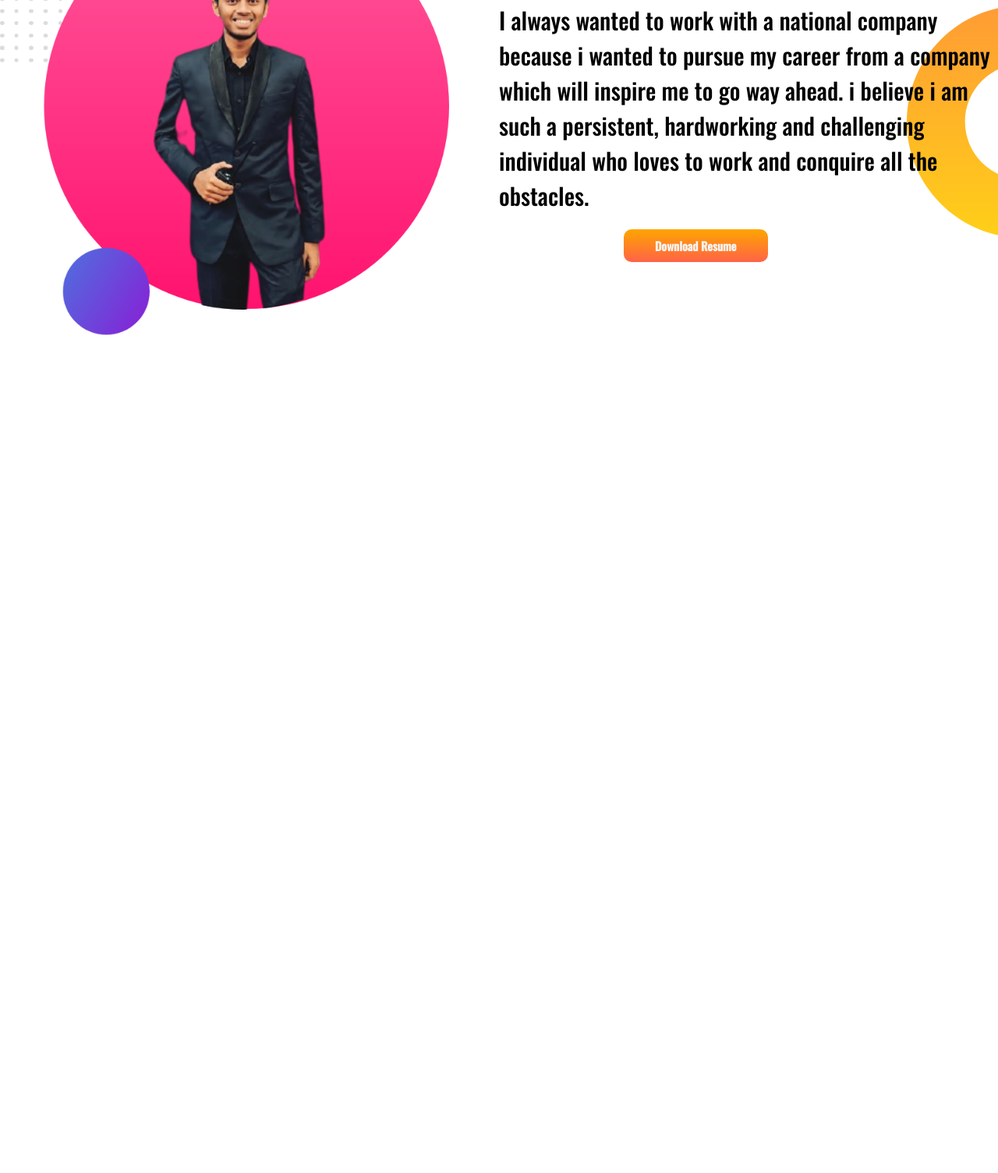
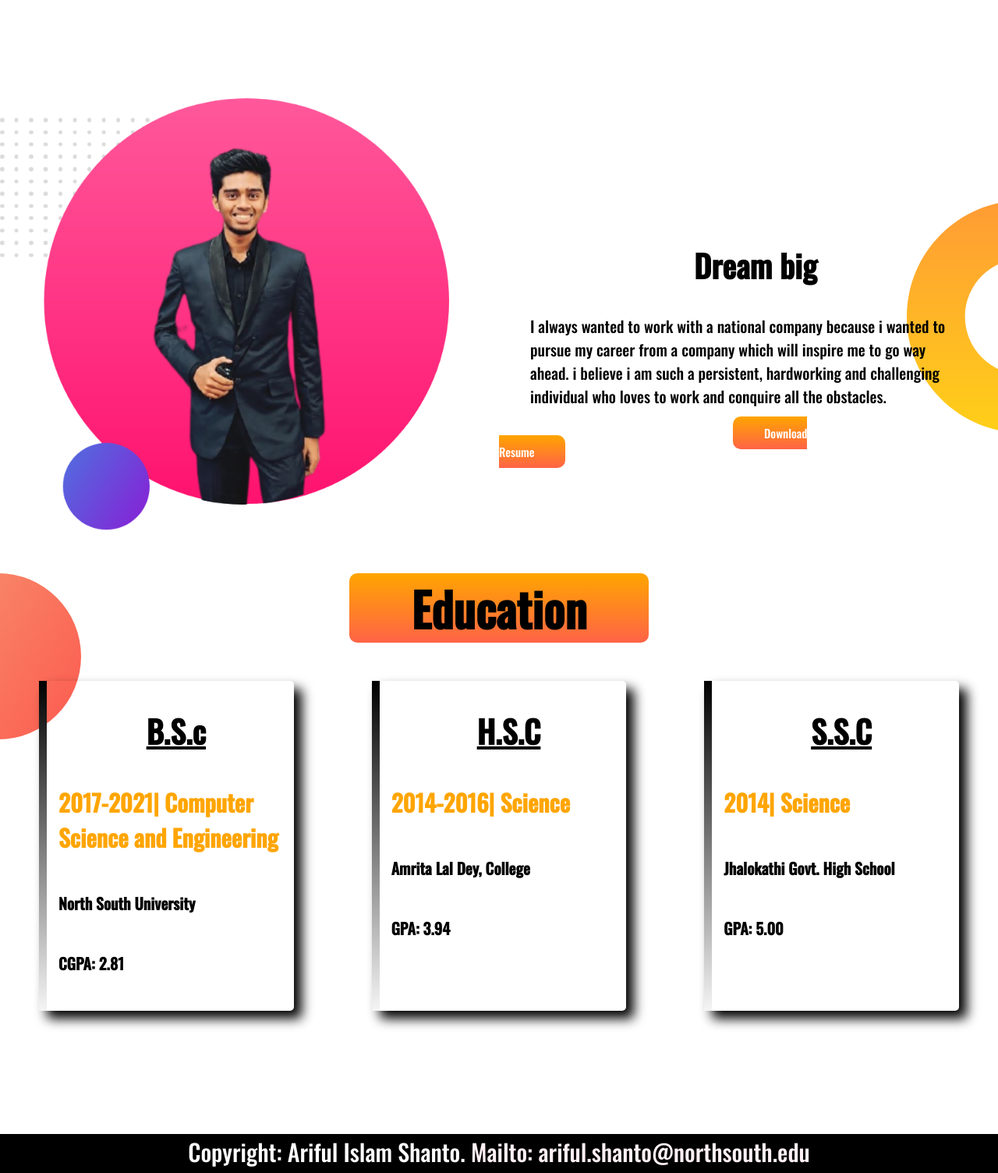
Before and after one commit to ArifulIslamShanto/Shanto-pHero-portfolio, a plain HTML site: page index.html in a window 1280 px wide. Shown: the part 829-2333 px from the top of the page at 78% size. Before the commit the page ends 1264 px from the top, so only its background shows below. Drawn offline with nearby package versions, Linux system fonts and the light colour scheme.

Commit message:
portfolio

```diff
--- a/index.html
+++ b/index.html
@@ -12,8 +12,8 @@
 </head>
 <body>
 
-    <section class="top-banner">
-        <div class="half-width">
+    <section class="top-banner flexible-container">
+        <div class="half-width" style="margin-top: 100px;">
             <h1>Welcome to</h1>
         <h1 class="orange-color"><span>Ariful Islam Shanto</span> Portfolio</h1>
         <h3>Front End Developer</h3>
@@ -29,18 +29,53 @@
         </div>
     </section>
 
-    <section class="dream">
+    <section class="dream flexible-container">
         <div class="half-width2">
             <img src="images/my-bg2.png" alt="My picture">
         </div>
 
-        <div class="half-width2">
-            <h2>Dream big</h2>
-            <p>I always wanted to work with a national company because i wanted to pursue my career from a company which will inspire me to go way ahead. i believe i am such a persistent, hardworking and challenging individual who loves to work and conquire all the obstacles. </p>
-
-            <a class="link-button" target="_blank" href="images/Ariful Islam Shanto resume.pdf"> Download Resume</a>
+        <div class="half-width2" style="margin-top: 150px;">
+            <h2 id="big">Dream big</h2>
+            <blockquote>I always wanted to work with a national company because i wanted to pursue my career from a company which will inspire me to go way ahead. i believe i am such a persistent, hardworking and challenging individual who loves to work and conquire all the obstacles.</blockquote>
+            <a class="link-button" target="_blank" href="images/Ariful Islam Shanto resume.pdf" style="margin: 300px;"> Download Resume</a>
         </div>
     </section>
 
+    <section class="education ">
+
+        <h1 style="margin-left: 35%; margin-right: 35%; text-align: center; border-radius: 10px; background-image: linear-gradient(orange, tomato);">Education</h1>
+
+        <div class="flexible-container">
+            <div id="edu-border3" class="thirty-width">
+                <h2>B.S.c</h2>
+                <h4 class="orange-color">2017-2021| Computer Science and Engineering</h4>
+                <h6>North South University</h6>
+                <h6>CGPA: 2.81</h6>
+            </div>
+
+            <div id="edu-border3" class="thirty-width">
+                <h2>H.S.C</h2>
+                <h4 class="orange-color">2014-2016| Science</h4>
+                <h6>Amrita Lal Dey, College</h6>
+                <h6>GPA: 3.94</h6>
+            </div>
+
+            <div id="edu-border3" class="thirty-width">
+                <h2>S.S.C</h2>
+                <h4 class="orange-color">2014| Science</h4>
+                <h6>Jhalokathi Govt. High School</h6>
+                <h6>GPA: 5.00</h6>
+
+            </div>
+        </div>
+
+    </section>
+
+    <footer>
+        <p>Copyright: Ariful Islam Shanto. <a href="mailto:ariful.shanto@northsouth.edu">Mailto: ariful.shanto@northsouth.edu</a></p>
+
+
+    </footer>
+
 </body>
 </html>
--- a/style.css
+++ b/style.css
@@ -16,7 +16,7 @@ p{
     color:orange;
     font-weight: bolder;
 }
-section{
+.flexible-container{
     display: flex;
 }
 .half-width{
@@ -30,13 +30,13 @@ section{
 .link-button{
     text-decoration: none;
     background-image: linear-gradient(orange, tomato);
-    color: whitesmoke;
+    color: white;
     text-align: center;
     padding: 10px 40px;
     border-radius: 10px;
     font-size: 15px;
-    font-weight: bold;
 
+    height: 20px;
 }
 
 .top-banner{
@@ -59,11 +59,67 @@ h2{
 .dream a{
 
     margin-left: 25%;
-
 }
 
 .dream{
     background-image: url(images/dream-bg.png);
     background-repeat: no-repeat;
     background-position: right;
+    margin-top: 150px;
 }
+.half-width2 blockquote{
+    font-size: 20px;
+}
+#big{
+    margin-left: 250px;
+}
+.thirty-width{
+    width: 30%;
+    margin-left: 50px;
+    margin-right: 50px;
+    box-shadow: 10px 10px 15px black;
+    margin-bottom: 10%;
+    padding-left: 15px;
+    padding-left: 15px;
+    border-radius: 5px;
+}
+
+.orange-color{
+    color:orange;
+    font-weight: bolder;
+}
+.thirty-width h2{
+    font-size: 40px;
+    text-align: center;
+    text-decoration: underline;
+}
+.thirty-width h6{
+    font-size: 20px;
+}
+
+.thirty-width h4{
+    font-size: 30px;
+}
+.education{
+    background-image: url(images/exp-bg.png);
+    background-repeat: no-repeat;
+}
+
+#edu-border3{
+    border-left: 10px solid;
+    border-image: linear-gradient(black, whitesmoke);
+    border-image-slice: 1;
+}
+footer{background-color: black;
+    text-align: center;
+    color: white;
+    position:static;
+    bottom: 0;
+    width: 100%;
+    font-size: 12px;
+    height: 50px;
+}
+footer a{
+    text-decoration: none;
+    color: lavenderblush;
+}
```
